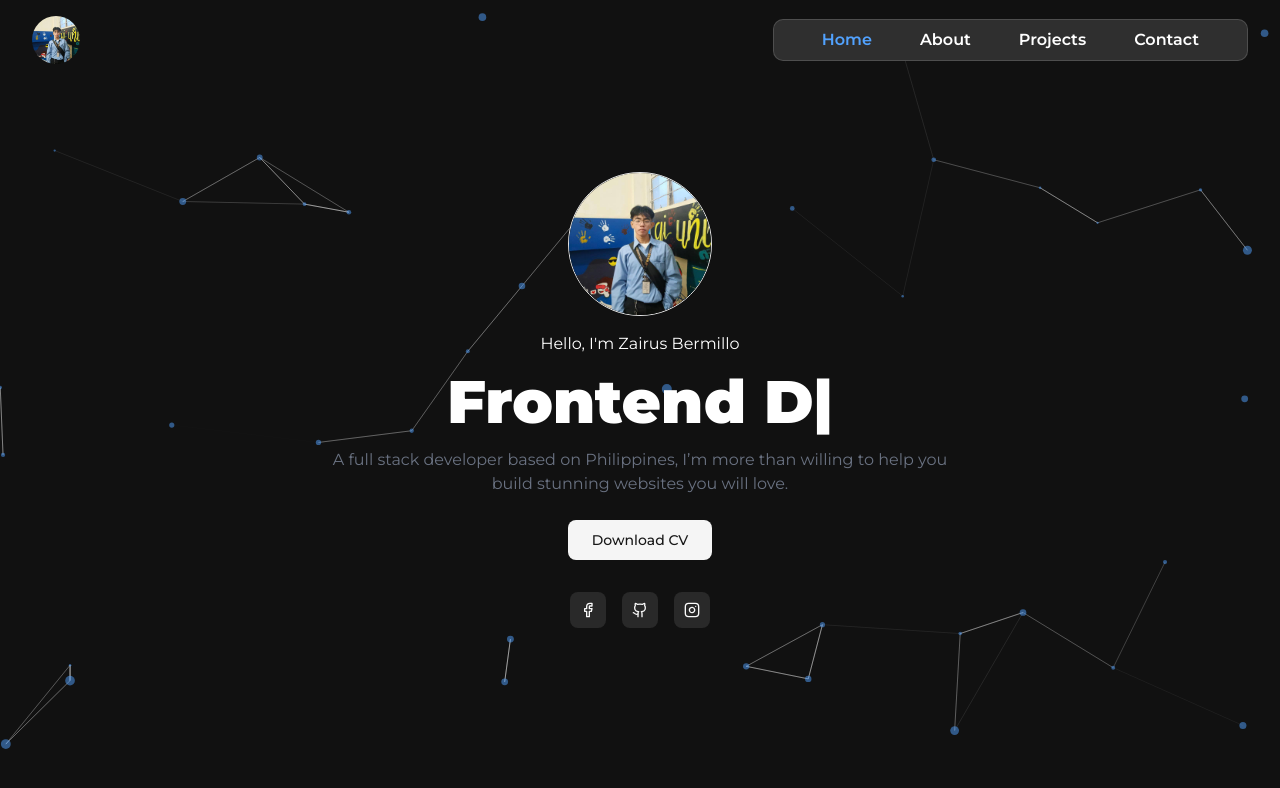
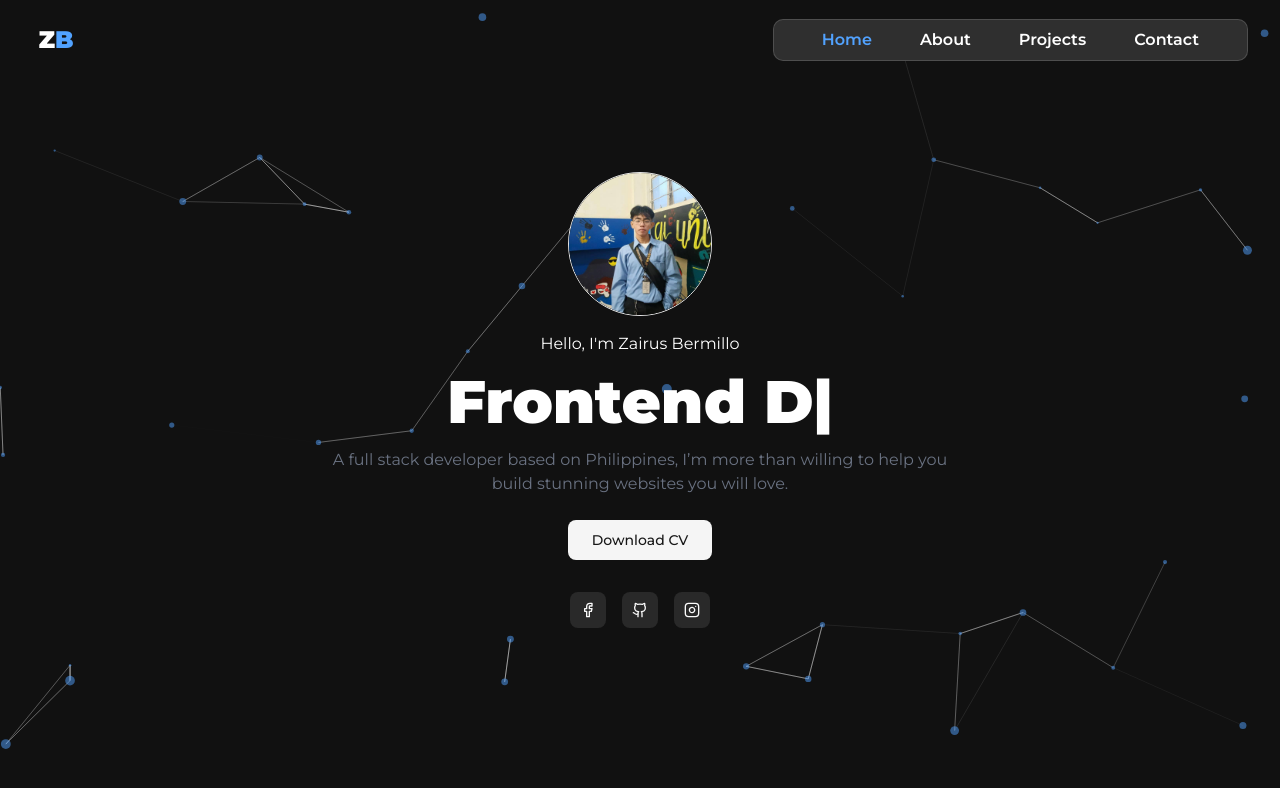
Before and after one commit to notZairus/zairus-portfolio, a React (Vite) app: page / in a window 1280 px wide. Shown: the top 788 px of the page. Built offline with nearby package versions, Linux system fonts and the light colour scheme.

Commit message:
feature(ui): create the header logo

```diff
--- a/src/components/Header.tsx
+++ b/src/components/Header.tsx
@@ -6,8 +6,8 @@ export default function Header() {
   return (
     <header className='w-full min-h-10 flex justify-between px-8 py-4 items-center fixed top-0 left-0 right-0 z-20'>
         <Link to="/">
-          <div className='aspect-square w-12 bg-white rounded-full overflow-hidden'>
-            <img src="/zairus.jpg" alt="" />
+          <div className='aspect-square flex items-center justify-center w-12 rounded-full overflow-hidden'>
+            <h1 className="text-blue-400 font-black text-2xl"><span className="text-white">Z</span>B</h1>
           </div>
         </Link>
 
```
